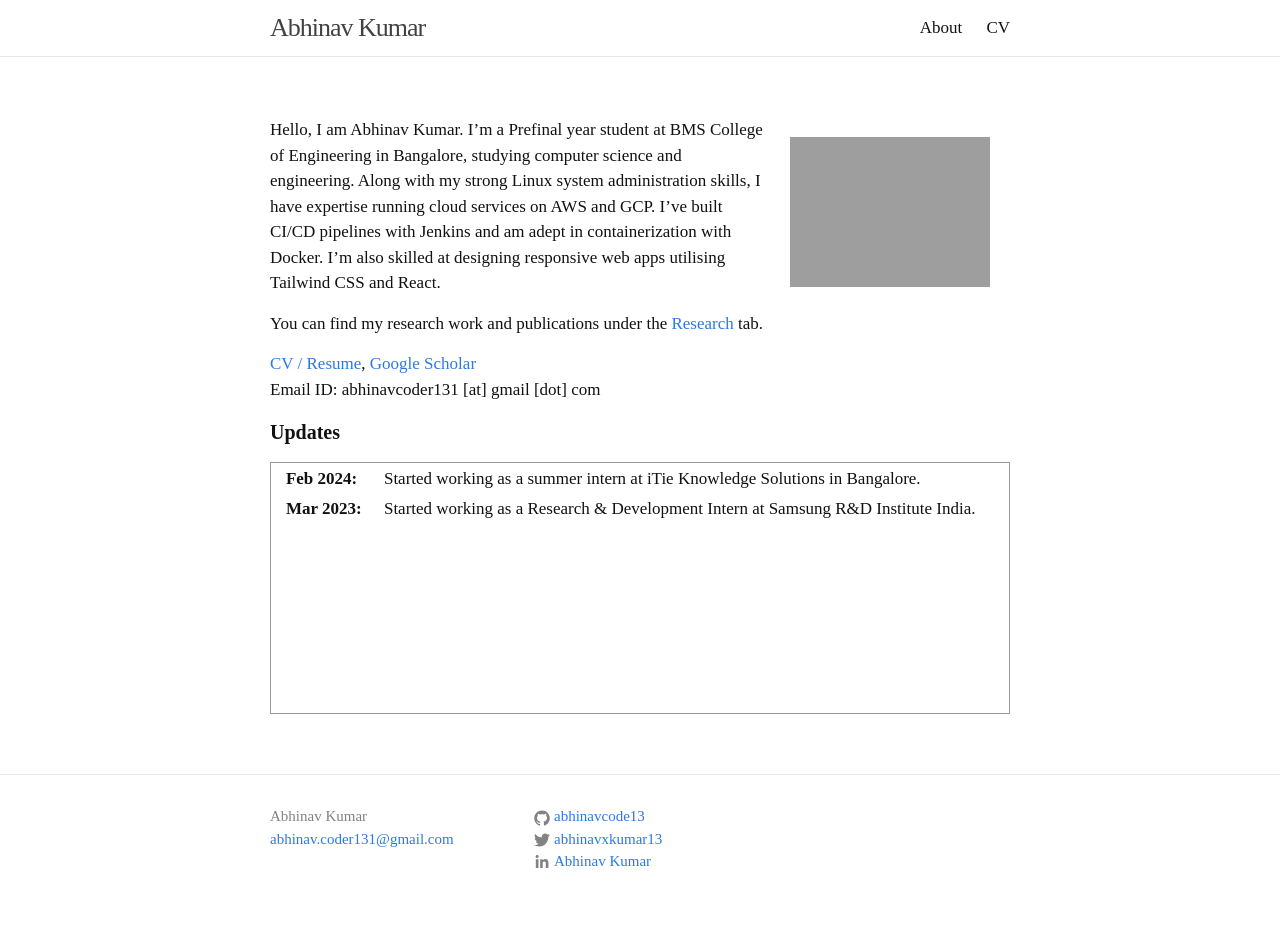
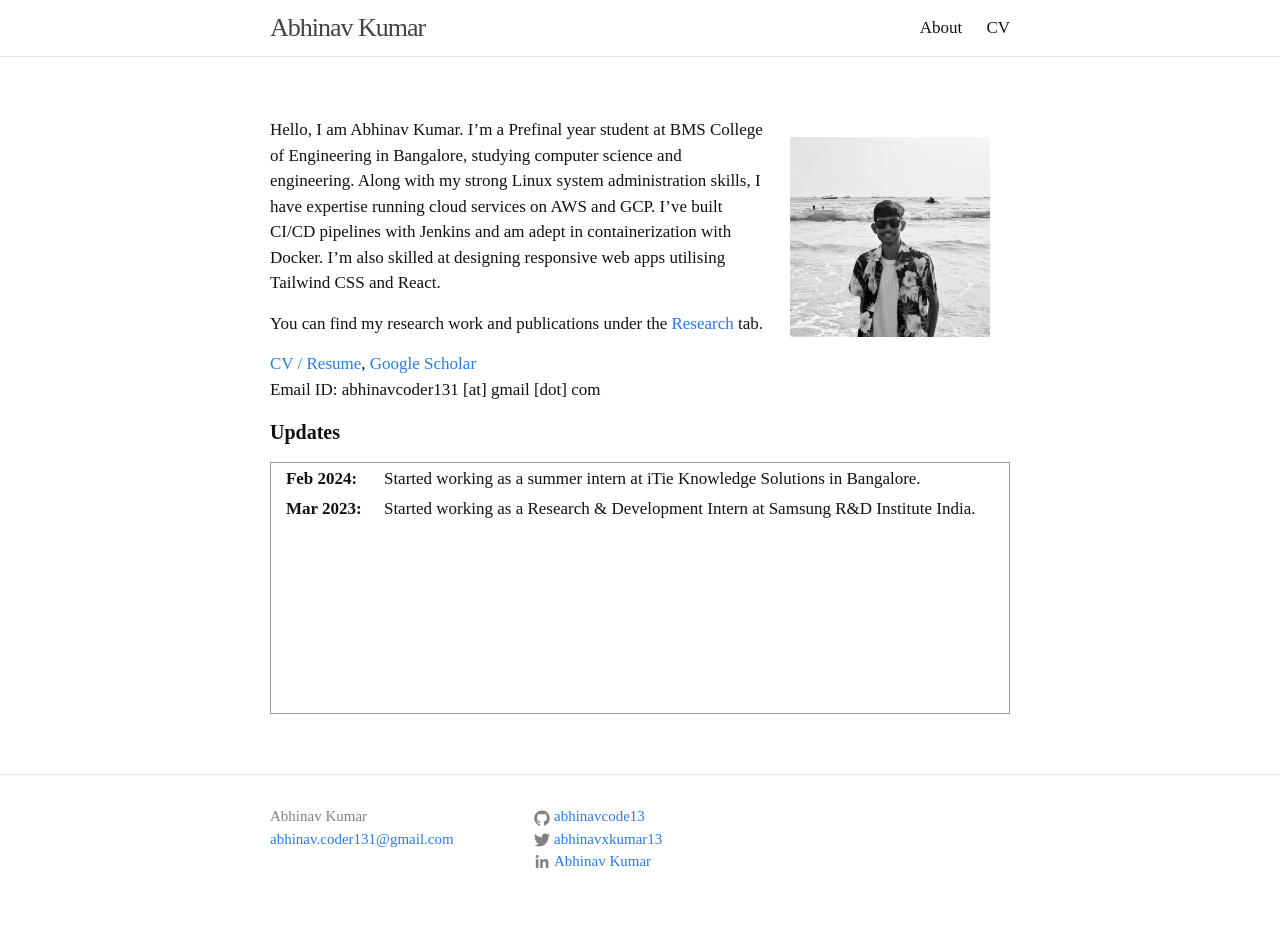
Before and after one commit to Abhinavcode13/abhinavcode13.github.io, a Jekyll site: the page built from index.md, in a window 1280 px wide. Built offline with Jekyll 4.4.1, drawn with Linux system fonts in a browser that asks for light colours; comment, search, counter and statistics services are not loaded.

Commit message:
Minor fixes

```diff
--- a/index.md
+++ b/index.md
@@ -4,7 +4,7 @@ layout: page
 
 {% include JB/setup %}
 
-<img style="float: right; width: 27%; padding: 20px;" src=" {{ site.url }}/assets/profle.jpg">
+<img style="float: right; width: 27%; padding: 20px;" src=" {{ site.url }}/assets/profile.jpg">
 
 Hello, I am Abhinav Kumar. I'm a Prefinal year student at BMS College of Engineering in Bangalore, studying computer science and engineering. Along with my strong Linux system administration skills, I have expertise running cloud services on AWS and GCP. I've built CI/CD pipelines with Jenkins and am adept in containerization with Docker. I'm also skilled at designing responsive web apps utilising Tailwind CSS and React.
 
```
